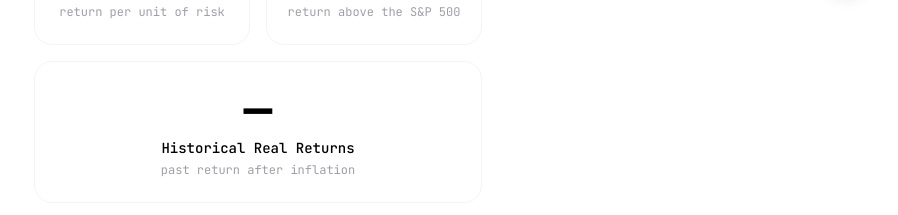
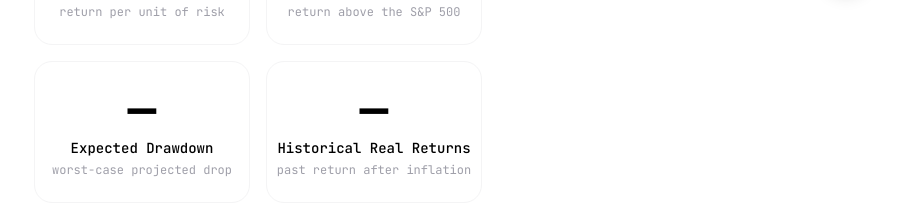
Before and after one commit to JackforJacks/equity, a Next.js app: page /dashboard in a window 1280 px wide. Shown: the part 785-1000 px from the top of the page, without its empty margins (382-1280 px from the left). Built offline with nearby package versions, Linux system fonts and the light colour scheme; no server answers.

Commit message:
Add Expected Drawdown card

```diff
--- a/app/dashboard/page.tsx
+++ b/app/dashboard/page.tsx
@@ -175,7 +175,12 @@ export default function Dashboard() {
             <span className="text-sm font-medium text-black dark:text-white">Edge on Market</span>
             <span className="text-xs text-zinc-400">return above the S&P 500</span>
           </div>
-          <div className="col-span-2 flex flex-col items-center gap-1 rounded-2xl border border-zinc-100 py-6 dark:border-zinc-900">
+          <div className="flex flex-col items-center gap-1 rounded-2xl border border-zinc-100 py-6 dark:border-zinc-900">
+            <span className="text-5xl font-bold text-black dark:text-white">—</span>
+            <span className="text-sm font-medium text-black dark:text-white">Expected Drawdown</span>
+            <span className="text-xs text-zinc-400">worst-case projected drop</span>
+          </div>
+          <div className="flex flex-col items-center gap-1 rounded-2xl border border-zinc-100 py-6 dark:border-zinc-900">
             <span className="text-5xl font-bold text-black dark:text-white">—</span>
             <span className="text-sm font-medium text-black dark:text-white">Historical Real Returns</span>
             <span className="text-xs text-zinc-400">past return after inflation</span>
```
